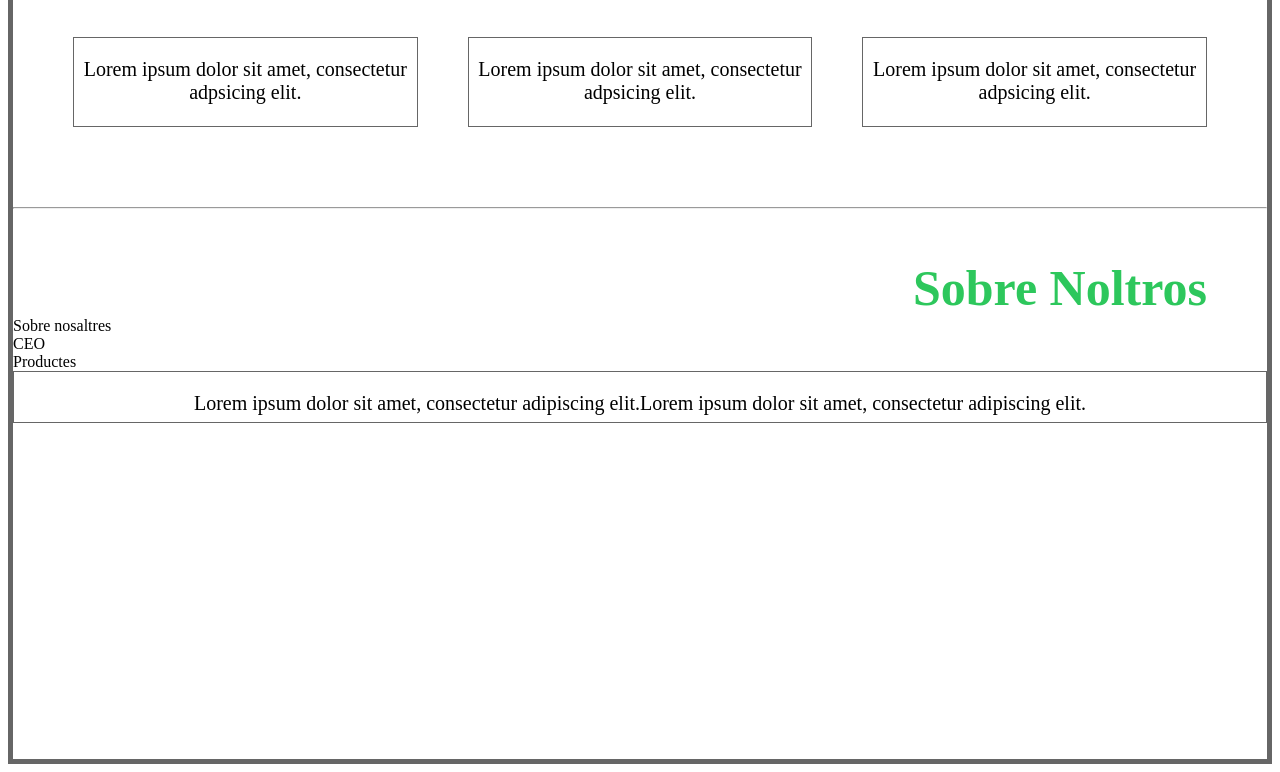
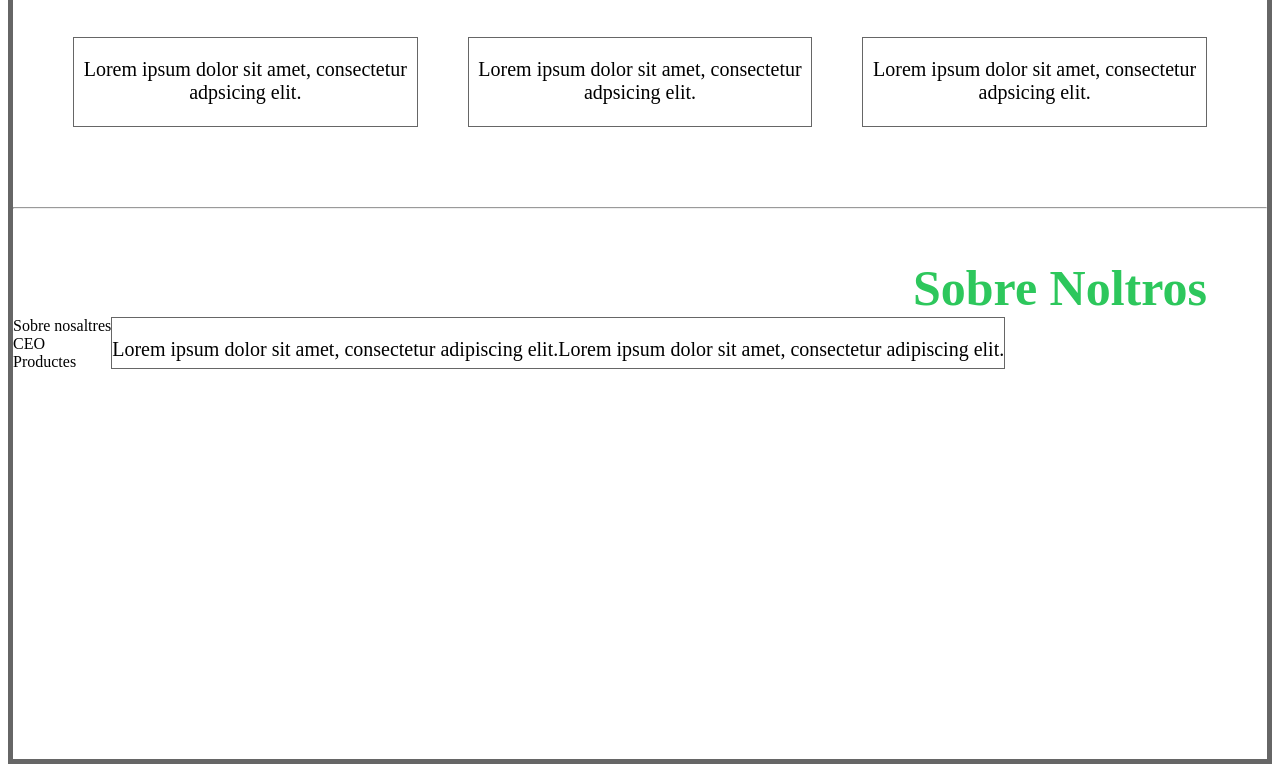
Before and after one commit to marcalonso-ux/wireframe-2, a plain HTML site: page Wirefame2/index.html in a window 1280 px wide. Shown: the part 978-1750 px from the top of the page. Drawn offline with Linux system fonts and the light colour scheme; a web font is replaced by a local one.

Commit message:
cambiado nombres de grid a flex

```diff
--- a/Wirefame2/index.html
+++ b/Wirefame2/index.html
@@ -63,8 +63,8 @@
 
 		<div class="p_SNoltros">
 			<div class="Tots_Titol Moviment">Sobre Noltros</div>
-			<section class="grid1">
-				<div class="flex_izquierda">
+			<section class="flex3">
+				<div class="parte_izquierda">
 					<div class="izquierda1">Sobre nosaltres</div>
 					<div class="izquierda2">CEO</div>
 					<div class="izquierda3">Productes</div>
@@ -73,7 +73,7 @@
 					<p>Lorem ipsum dolor sit amet, consectetur adipiscing elit.Lorem ipsum dolor sit amet, consectetur
 						adipiscing elit.</p>
 				</div>
-				<div class="Imagen_grid2"></div>
+				<div class="Imagen_flex1"></div>
 			</section>
 		</div>
 
```
